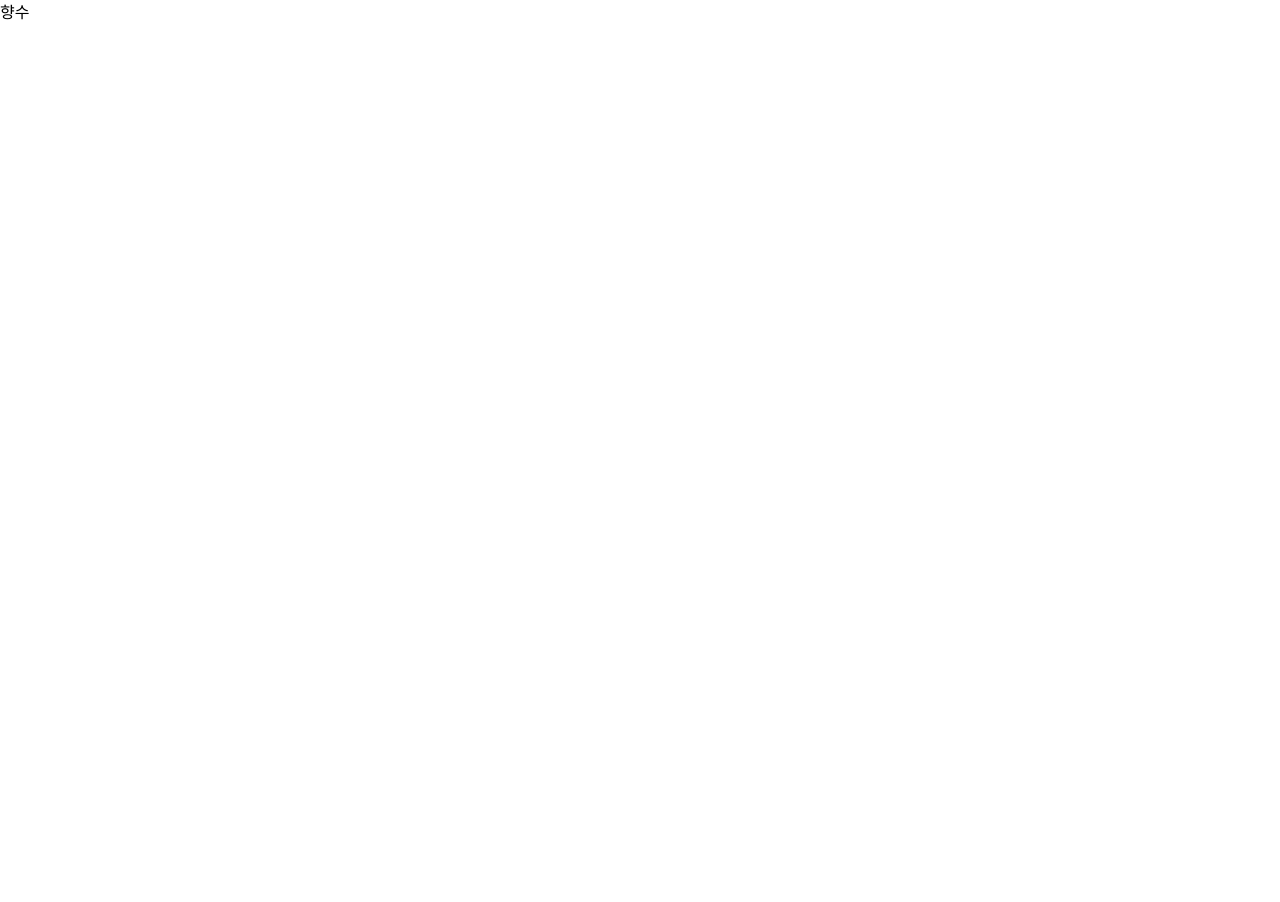
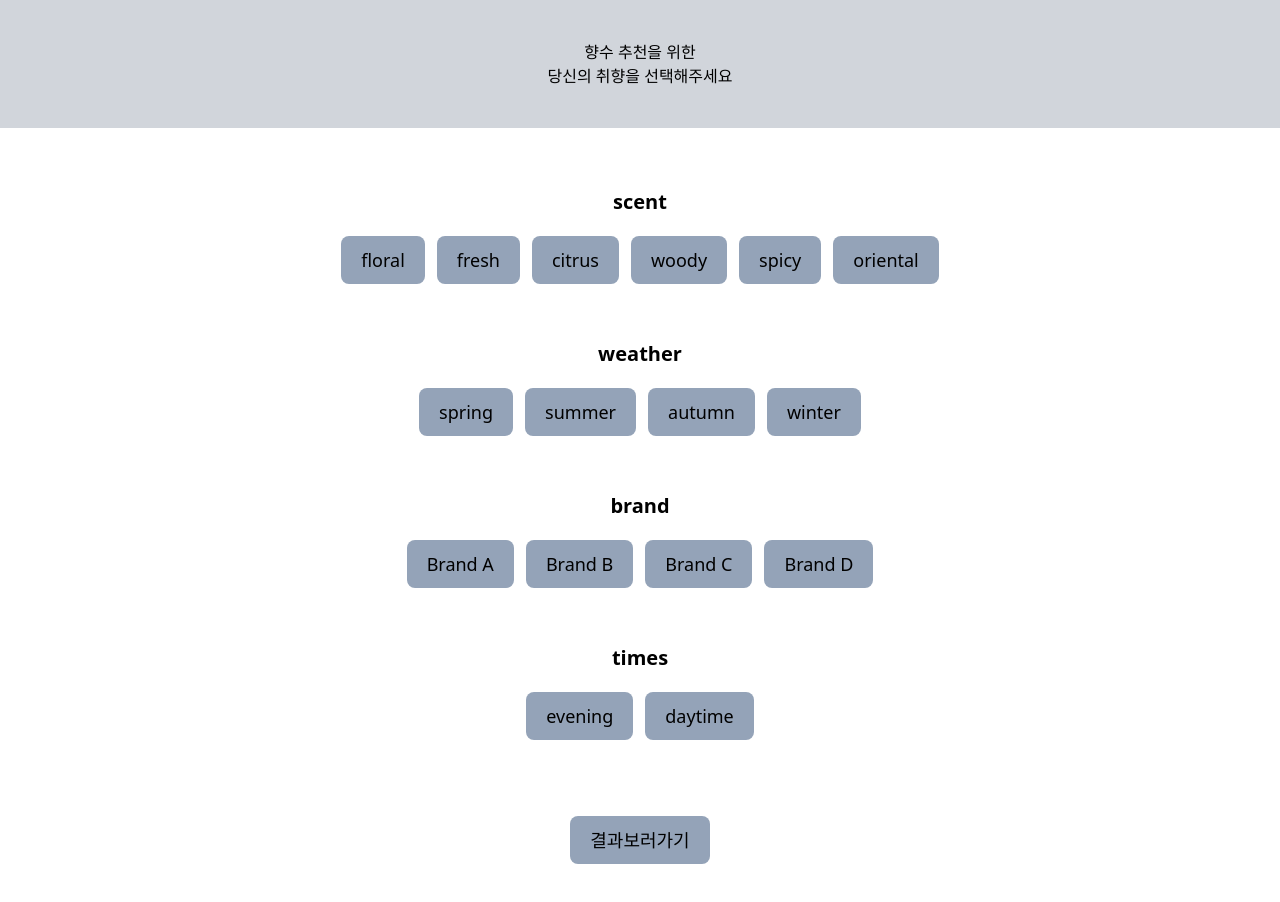
Before and after one commit to jerimy321/perfume-client, a React (Create React App) app: page / in a window 1280 px wide. Before the commit the page ends 800 px from the top, so only its background shows below. Built offline with nearby package versions, Linux system fonts and the light colour scheme.

Commit message:
create: 카테고리 선택버튼

```diff
--- a/src/App.tsx
+++ b/src/App.tsx
@@ -1,5 +1,11 @@
+import Main from './pages/main';
+
 function App() {
-  return <div>향수</div>;
+  return (
+    <>
+      <Main />
+    </>
+  );
 }
 
 export default App;
--- /dev/null
+++ b/src/components/button.tsx
@@ -0,0 +1,18 @@
+export interface ButtonProps {
+  text?: string;
+  type?: string;
+  onClick?: () => void;
+}
+
+const Button = ({ text, type, onClick }: ButtonProps) => {
+  return (
+    <button
+      onClick={onClick}
+      className={`cursor-pointer border-none rounded-lg px-5 py-2.5 text-lg whitespace-nowrap bg-slate-400 hover:bg-slate-300 ${type}`}
+    >
+      {text}
+    </button>
+  );
+};
+
+export default Button;
--- /dev/null
+++ b/src/components/perfumeCategoryButtons.tsx
@@ -0,0 +1,27 @@
+import Button from './button';
+import { categories } from '../data/perfumeData';
+
+export default function PerfumeCategoryButtons() {
+  const renderButtons = (category: string, items: string[]) => {
+    return (
+      <div className="p-5" key={category}>
+        <h3 className="flex justify-center mb-5 text-xl font-semibold">
+          {category}
+        </h3>
+        <div className="flex flex-wrap justify-center gap-3 mb-4">
+          {items.map((item) => (
+            <Button key={item} text={item} />
+          ))}
+        </div>
+      </div>
+    );
+  };
+
+  return (
+    <div>
+      {Object.keys(categories).map((category) =>
+        renderButtons(category, categories[category]),
+      )}
+    </div>
+  );
+}
--- /dev/null
+++ b/src/data/perfumeData.ts
@@ -0,0 +1,35 @@
+export interface Perfume {
+  id: number;
+  name: string;
+  brand: string;
+  scent: string[];
+  weather: string[];
+  times: string[];
+}
+
+export const perfumes: Perfume[] = [
+  {
+    id: 1,
+    name: 'Eau de Parfum',
+    brand: 'Brand A',
+    scent: ['floral', 'fresh'],
+    weather: ['spring', 'summer'],
+    times: ['daytime'],
+  },
+  {
+    id: 2,
+    name: 'Citrus Cologne',
+    brand: 'Brand B',
+    scent: ['citrus', 'zesty'],
+    weather: ['summer'],
+    times: ['evening'],
+  },
+  // ... 추가 향수 데이터
+];
+
+export const categories: Record<string, string[]> = {
+  scent: ['floral', 'fresh', 'citrus', 'woody', 'spicy', 'oriental'],
+  weather: ['spring', 'summer', 'autumn', 'winter'],
+  brand: ['Brand A', 'Brand B', 'Brand C', 'Brand D'],
+  times: ['evening', 'daytime'],
+};
--- /dev/null
+++ b/src/pages/main.tsx
@@ -0,0 +1,21 @@
+import Button from '../components/button';
+import PerfumeCategoryButtons from '../components/perfumeCategoryButtons';
+
+export default function Main() {
+  return (
+    <div>
+      <div className="flex flex-col items-center py-10 bg-gray-300 w-dvw">
+        <h1>향수 추천을 위한</h1>
+        <h1>당신의 취향을 선택해주세요</h1>
+      </div>
+      <div>
+        <div className="flex items-center justify-center my-10">
+          <PerfumeCategoryButtons />
+        </div>
+      </div>
+      <div className="flex items-center justify-center flex-1 my-10">
+        <Button text="결과보러가기" type="bg-slate-200" />
+      </div>
+    </div>
+  );
+}
```
